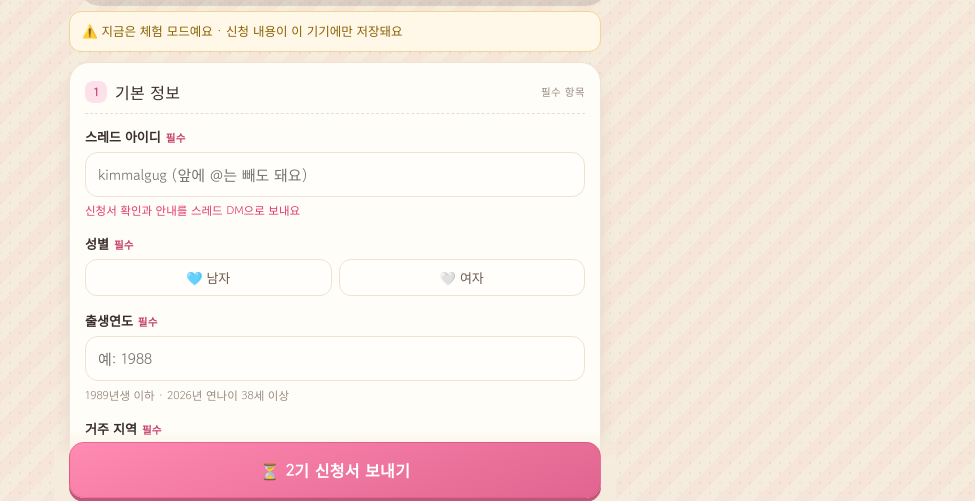
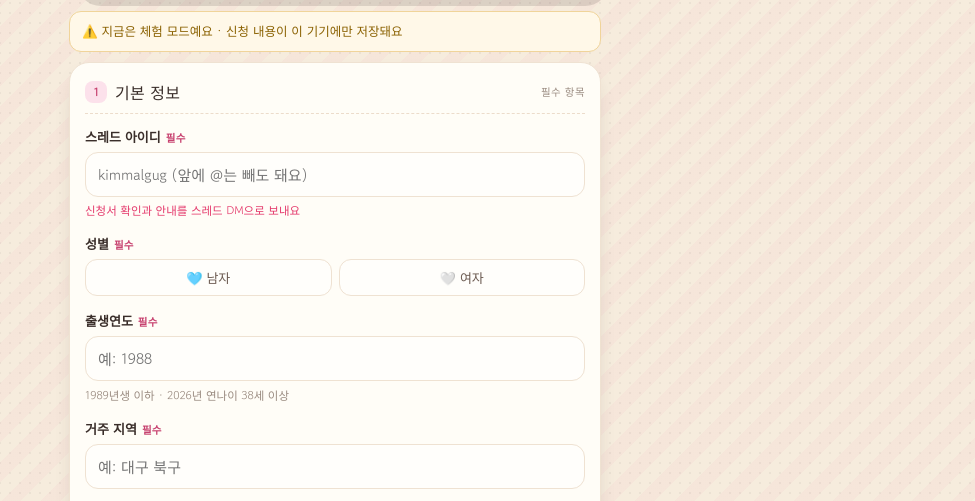
Before and after one commit to gtcgjjgtt5-hue/hi-routi, a plain HTML site: page love-studio/apply/index.html in a window 1280 px wide. Shown: the part 262-763 px from the top of the page, without its empty margins (305-1280 px from the left). Drawn offline with Linux system fonts and the light colour scheme.

Commit message:
사랑의 스튜디오 2기 신청서: 제출 버튼 고정 해제(입력칸 가림 방지)

```diff
--- a/love-studio/apply/apply.css
+++ b/love-studio/apply/apply.css
@@ -347,12 +347,8 @@ body.apply-body {
 /* ---------------- 제출 ---------------- */
 
 .apply-actions {
-  position: sticky;
-  bottom: 0;
-  z-index: 5;
-  margin: 4px -14px 0;
-  padding: 12px 14px calc(14px + env(safe-area-inset-bottom));
-  background: linear-gradient(180deg, rgba(246, 236, 221, 0) 0%, #f6ecdd 32%);
+  margin: 10px 0 0;
+  padding: 4px 0 0;
 }
 
 .apply-submit {
@@ -515,9 +511,6 @@ body.apply-body {
     font-size: 31px;
   }
   .apply-actions {
-    margin-left: -15px;
-    margin-right: -15px;
-    padding-left: 15px;
-    padding-right: 15px;
+    margin-top: 12px;
   }
 }
--- a/love-studio/apply/index.html
+++ b/love-studio/apply/index.html
@@ -14,7 +14,7 @@
 <link rel="preconnect" href="https://fonts.gstatic.com" crossorigin>
 <link href="https://fonts.googleapis.com/css2?family=Do+Hyeon&family=Gowun+Dodum&family=Noto+Sans+KR:wght@400;500;700;900&display=swap" rel="stylesheet">
 <link rel="stylesheet" href="../assets/style.css?v=20">
-<link rel="stylesheet" href="apply.css?v=1">
+<link rel="stylesheet" href="apply.css?v=2">
 </head>
 <body class="apply-body">
   <div class="apply-wrap">
```
